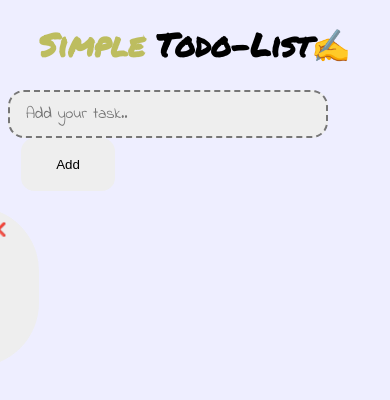
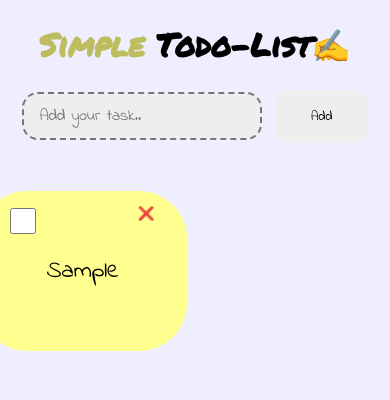
Before and after one commit to Santicodee/todo-list-version-1, a React (Create React App) app: page / in a window 390 px wide. Both pictures are taken after typing "Sample" into the empty fields and a click on the button "Add". Shown: the top 400 px of the page. Built offline with nearby package versions, Linux system fonts and the light colour scheme.

Commit message:
Version 1

```diff
--- a/public/index.html
+++ b/public/index.html
@@ -4,40 +4,11 @@
     <meta charset="utf-8" />
     <link rel="icon" href="%PUBLIC_URL%/favicon.ico" />
     <meta name="viewport" content="width=device-width, initial-scale=1" />
-    <meta name="theme-color" content="#000000" />
-    <meta
-      name="description"
-      content="Web site created using create-react-app"
-    />
-    <link rel="apple-touch-icon" href="%PUBLIC_URL%/logo192.png" />
-    <!--
-      manifest.json provides metadata used when your web app is installed on a
-      user's mobile device or desktop. See https://developers.google.com/web/fundamentals/web-app-manifest/
-    -->
-    <link rel="manifest" href="%PUBLIC_URL%/manifest.json" />
-    <!--
-      Notice the use of %PUBLIC_URL% in the tags above.
-      It will be replaced with the URL of the `public` folder during the build.
-      Only files inside the `public` folder can be referenced from the HTML.
 
-      Unlike "/favicon.ico" or "favicon.ico", "%PUBLIC_URL%/favicon.ico" will
-      work correctly both with client-side routing and a non-root public URL.
-      Learn how to configure a non-root public URL by running `npm run build`.
-    -->
-    <title>React App</title>
+    <title>Simple TodoList</title>
   </head>
   <body>
     <noscript>You need to enable JavaScript to run this app.</noscript>
     <div id="root"></div>
-    <!--
-      This HTML file is a template.
-      If you open it directly in the browser, you will see an empty page.
-
-      You can add webfonts, meta tags, or analytics to this file.
-      The build step will place the bundled scripts into the <body> tag.
-
-      To begin the development, run `npm start` or `yarn start`.
-      To create a production bundle, use `npm run build` or `yarn build`.
-    -->
   </body>
 </html>
--- a/src/App.css
+++ b/src/App.css
@@ -38,6 +38,7 @@ h1 {
   background-color: #eeeeee;
   cursor: pointer;
   margin-left: 1em;
+  font-family: "Indie Flower", cursive;
 }
 
 .main-list {
@@ -48,7 +49,7 @@ h1 {
   gap: 1em;
 }
 .list {
-  background-color: #eeeeee;
+  background-color: #ffff8f;
   border-radius: 2em;
   display: flex;
   justify-content: center;
@@ -65,3 +66,52 @@ h1 {
   border-style: none;
   cursor: pointer;
 }
+.check {
+  position: absolute;
+  top: 1em;
+  left: 2em;
+  width: 2em;
+  height: 2em;
+  cursor: pointer;
+}
+
+.done {
+  background-color: greenyellow;
+}
+
+@media (max-width: 768px) {
+  .main-list {
+    grid-template-columns: 15em 15em 15em;
+    grid-template-rows: 10em 10em 10em;
+    padding: 2em;
+  }
+}
+
+@media (max-width: 426px) {
+  .main-list {
+    grid-template-columns: 13em 13em;
+  }
+  .list {
+    font-size: 1.5rem;
+  }
+  .add-task {
+    width: 15em;
+  }
+}
+
+@media (max-width: 376px) {
+  .main-list {
+    grid-template-columns: 16em;
+    grid-template-rows: 10em 10em 10em 10em 10em;
+    height: 70vh;
+  }
+}
+@media (max-width: 320px) {
+  .add-task {
+    width: 9em;
+  }
+  h1{
+    font-size: 1.5rem;
+  }
+
+}
--- a/src/App.js
+++ b/src/App.js
@@ -20,6 +20,13 @@ function App() {
   function deleteTask(id) {
     setNewTask((newitems) => newitems.filter((item) => item.id !== id));
   }
+  function toggleDone(id) {
+    setNewTask((newitem) =>
+      newitem.map((item) =>
+        item.id === id ? { ...item, done: !item.done } : item
+      )
+    );
+  }
 
   return (
     <>
@@ -29,6 +36,7 @@ function App() {
         initialItems={initialItems}
         newTask={newTask}
         deleteTask={deleteTask}
+        toggleDone={toggleDone}
       />
     </>
   );
--- a/src/Components/TaskList.jsx
+++ b/src/Components/TaskList.jsx
@@ -1,13 +1,19 @@
-const TaskList = ({ newTask, deleteTask }) => {
+const TaskList = ({ newTask, deleteTask, toggleDone }) => {
   return (
     <>
       <ul className="main-list">
         {newTask.map((item) => (
           <li
-            className="list"
+            className={item.done ? "list done" : "list"}
             key={item.id}
             style={item.done ? { textDecoration: "line-through" } : {}}
           >
+            <input
+              type="checkbox"
+              className="check"
+              value={item.done}
+              onChange={() => toggleDone(item.id)}
+            />
             {item.task}
             <button onClick={() => deleteTask(item.id)} className="close">
               ❌
```
